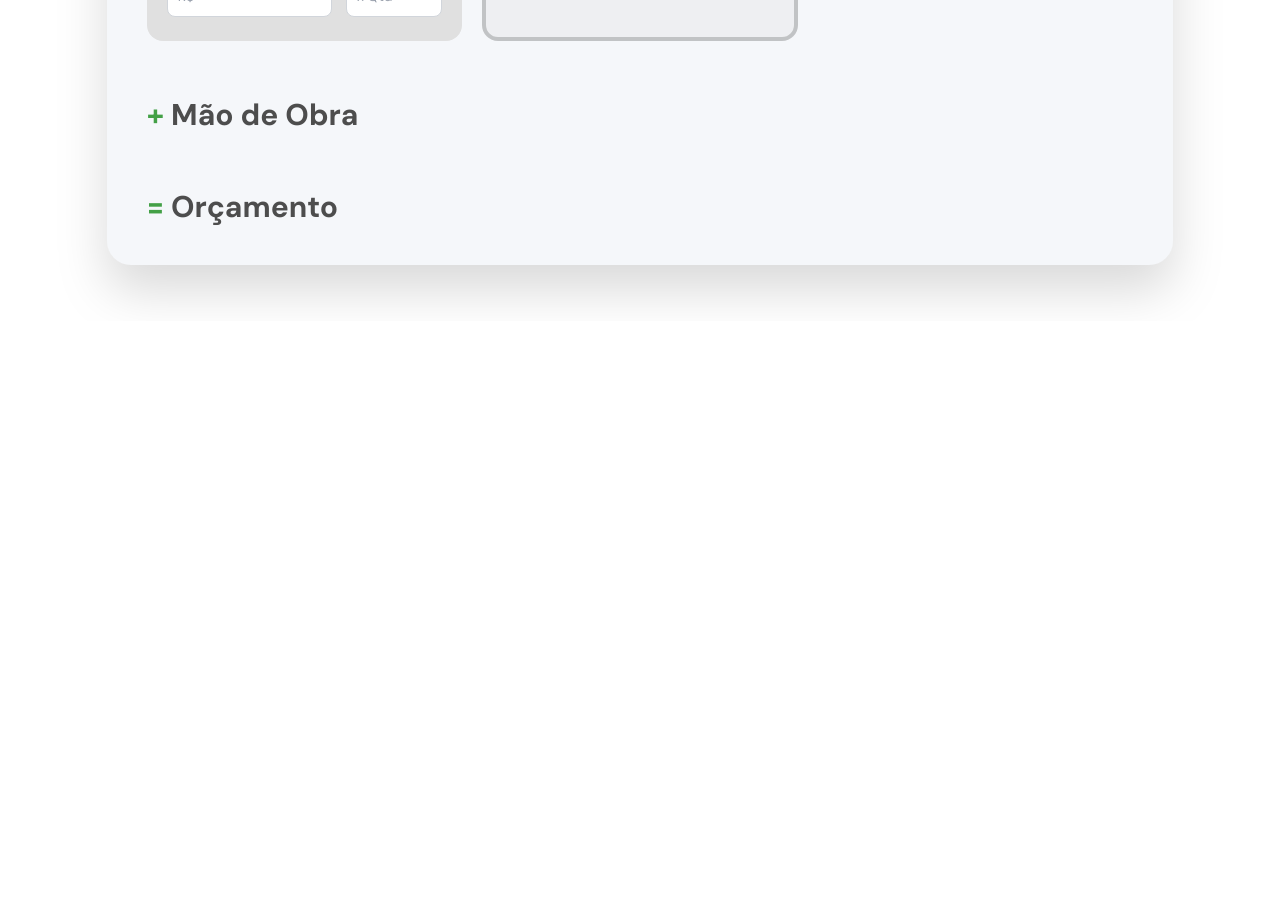
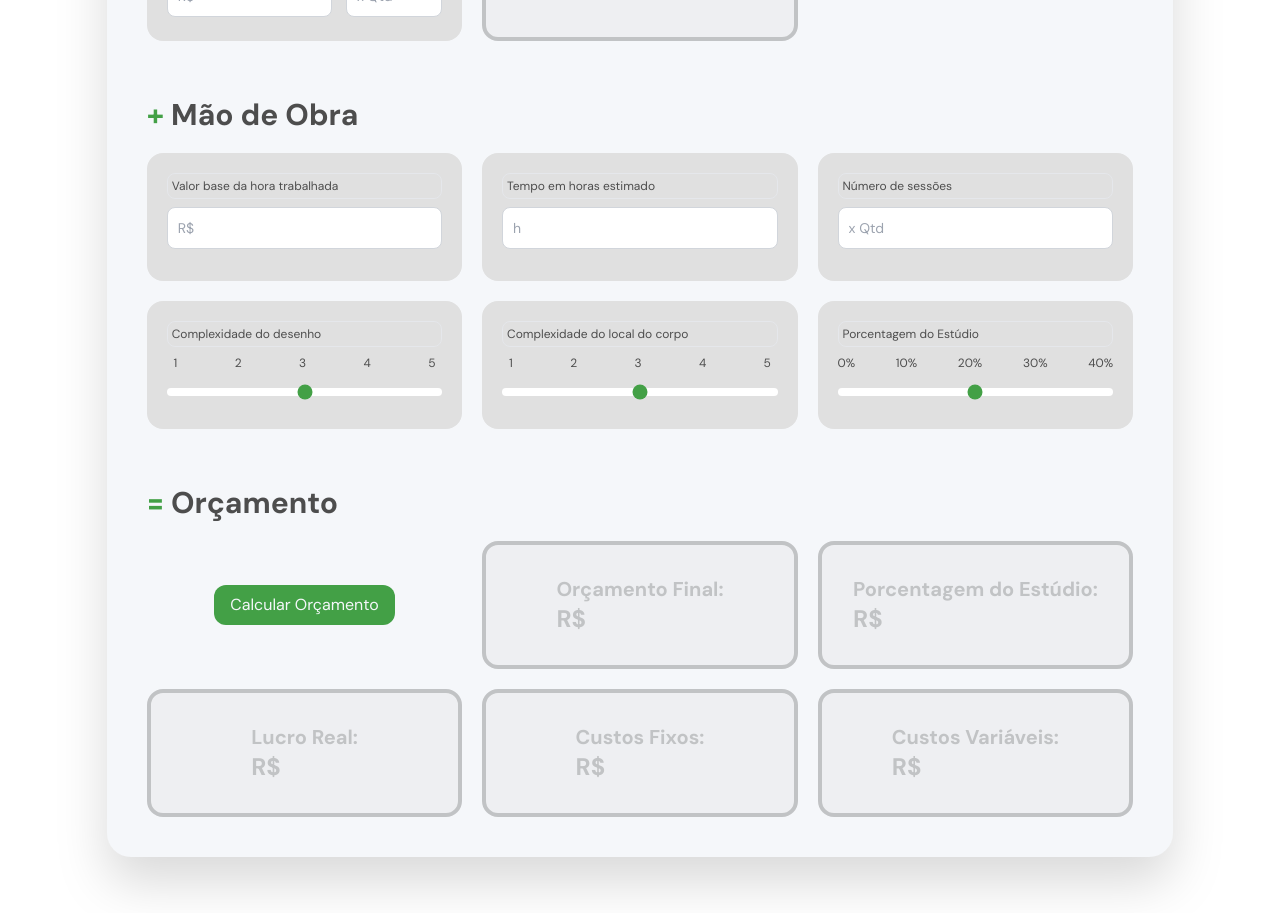
Before and after one commit to bruno8campos/quanto-e, a React (Vite) app: page / in a window 1280 px wide. Shown: the part 1340-2253 px from the top of the page. Before the commit the page ends 1661 px from the top, so only its background shows below. Built offline with nearby package versions, Linux system fonts and the light colour scheme.

Commit message:
Adicionadas Sessões Mão de Obra e Orçamento, Falta implementar funcionalidade

```diff
--- /dev/null
+++ b/src/scenes/calculadora/MaoDeObra.tsx
@@ -0,0 +1,135 @@
+import { useState } from "react";
+
+type Props = {};
+
+const MaoDeObra = (props: Props) => {
+  const [valorHora, setValorHora] = useState<number>(0);
+  const [tempo, setTempo] = useState<number>(0);
+  const [sessoes, setSessoes] = useState<number>(0);
+
+  const handleChangeValorHora = (event: any) => {
+    setValorHora(event.target.value);
+  };
+  const handleChangeTempo = (event: any) => {
+    setTempo(event.target.value);
+  };
+
+  const handleChangeSessoes = (event: any) => {
+    setSessoes(event.target.value);
+  };
+
+  return (
+    <div className="items-center gap-[2%] md:flex md:flex-wrap">
+      {/* Componente Valor Hora */}
+      <div className="relative mt-5 h-32 rounded-2xl bg-gray-100 p-5 md:w-[32%]">
+        <label className=" mb-2 block w-full rounded-lg border p-1 text-xs">
+          Valor base da hora trabalhada
+        </label>
+        <input
+          type="number"
+          id="hora-trabalho"
+          className="block w-full rounded-lg border border-gray-300 bg-white p-2.5 text-sm text-gray-500 focus:border-blue-500 focus:ring-blue-500"
+          placeholder="R$"
+          onChange={handleChangeValorHora}
+          required
+        />
+      </div>
+      {/* Componente Tempo Estimado */}
+      <div className="relative mt-5 h-32 rounded-2xl bg-gray-100 p-5 md:w-[32%]">
+        <label className=" mb-2 block w-full rounded-lg border p-1 text-xs">
+          Tempo em horas estimado
+        </label>
+        <input
+          type="number"
+          id="hora-trabalho"
+          className="block w-full rounded-lg border border-gray-300 bg-white p-2.5 text-sm text-gray-500 focus:border-blue-500 focus:ring-blue-500"
+          placeholder="h"
+          onChange={handleChangeTempo}
+          required
+        />
+      </div>
+      {/* Componente Sessões Estimadas */}
+      <div className="relative mt-5 h-32 rounded-2xl bg-gray-100 p-5 md:w-[32%]">
+        <label className=" mb-2 block w-full rounded-lg border p-1 text-xs">
+          Número de sessões
+        </label>
+        <input
+          type="number"
+          id="hora-trabalho"
+          className="block w-full rounded-lg border border-gray-300 bg-white p-2.5 text-sm text-gray-500 focus:border-blue-500 focus:ring-blue-500"
+          placeholder="x Qtd"
+          onChange={handleChangeSessoes}
+          required
+        />
+      </div>
+      {/* Componente Complexidade Desenho */}
+      <div className="relative mt-5 h-32 rounded-2xl bg-gray-100 p-5 md:w-[32%]">
+        <label className=" mb-2 block w-full rounded-lg border p-1 text-xs">
+          Complexidade do desenho
+        </label>
+        <div className="mx-auto mb-2 flex w-[95%] justify-between text-xs">
+          <p>1</p>
+          <p>2</p>
+          <p>3</p>
+          <p>4</p>
+          <p>5</p>
+        </div>
+        <input
+          className="h-2 w-full cursor-pointer appearance-none rounded-lg accent-primary-100"
+          min={1}
+          max={1.4}
+          step={0.1}
+          type="range"
+          name="complexidade-desenho"
+          id="complexidade-desenho"
+        />
+      </div>
+      {/* Componente Local do Corpo */}
+      <div className="relative mt-5 h-32 rounded-2xl bg-gray-100 p-5 md:w-[32%]">
+        <label className=" mb-2 block w-full rounded-lg border p-1 text-xs">
+          Complexidade do local do corpo
+        </label>
+        <div className="mx-auto mb-2 flex w-[95%] justify-between text-xs">
+          <p>1</p>
+          <p>2</p>
+          <p>3</p>
+          <p>4</p>
+          <p>5</p>
+        </div>
+        <input
+          className="h-2 w-full cursor-pointer appearance-none rounded-lg accent-primary-100"
+          min={1}
+          max={1.4}
+          step={0.1}
+          type="range"
+          name="complexidade-local-corpo"
+          id="complexidade-local-corpo"
+        />
+      </div>
+      {/* Componente Porcentagem Estúdio */}
+      <div className="relative mt-5 h-32 rounded-2xl bg-gray-100 p-5 md:w-[32%]">
+        <label className=" mb-2 block w-full rounded-lg border p-1 text-xs">
+          Porcentagem do Estúdio
+        </label>
+        <div className="mb-2 flex w-full justify-between text-xs">
+          <p>0%</p>
+          <p>10%</p>
+          <p>20%</p>
+          <p>30%</p>
+          <p>40%</p>
+        </div>
+        <input
+          className="h-2 w-full cursor-pointer appearance-none rounded-lg accent-primary-100"
+          min={0.1}
+          max={0.5}
+          step={0.1}
+          type="range"
+          name="porcentagem-estudio"
+          id="porcentagem-estudio"
+        />
+      </div>
+    </div>
+  );
+};
+
+export default MaoDeObra;
--- /dev/null
+++ b/src/scenes/calculadora/Orcamento.tsx
@@ -0,0 +1,51 @@
+type Props = {};
+
+const Orcamento = (props: Props) => {
+  return (
+    <div className="items-center gap-[2%] md:flex md:flex-wrap">
+      {/* Botão Calcular Orçamento */}
+      <div className=" mt-5 flex items-center justify-center p-5 md:w-[32%]">
+        <button className="rounded-xl bg-primary-100 px-4 py-2 text-gray-50 transition duration-100 hover:cursor-pointer hover:bg-lime-200 hover:text-primary-300 active:bg-gray-300">
+          Calcular Orçamento
+        </button>
+      </div>
+      {/* Orçamento Final */}
+      <div className="mt-5 flex h-32 items-center justify-center rounded-2xl border-4 border-gray-500 bg-gray-100 p-5 opacity-30 md:w-[32%]">
+        <h1 className=" text-xl font-bold">
+          Orçamento Final:{"\n"}
+          <h2 className=" text-2xl font-bold">R$ </h2>
+        </h1>
+      </div>
+      {/* Porcentagem do Estúdio */}
+      <div className="mt-5 flex h-32 items-center justify-center rounded-2xl border-4 border-gray-500 bg-gray-100 p-5 opacity-30 md:w-[32%]">
+        <h1 className=" text-xl font-bold">
+          Porcentagem do Estúdio:{"\n"}
+          <h2 className=" text-2xl font-bold">R$ </h2>
+        </h1>
+      </div>
+      {/* Lucro real */}
+      <div className="mt-5 flex h-32 items-center justify-center rounded-2xl border-4 border-gray-500 bg-gray-100 p-5 opacity-30 md:w-[32%]">
+        <h1 className=" text-xl font-bold">
+          Lucro Real:{"\n"}
+          <h2 className=" text-2xl font-bold">R$ </h2>
+        </h1>
+      </div>
+      {/* Custos Fixos */}
+      <div className="mt-5 flex h-32 items-center justify-center rounded-2xl border-4 border-gray-500 bg-gray-100 p-5 opacity-30 md:w-[32%]">
+        <h1 className=" text-xl font-bold">
+          Custos Fixos:{"\n"}
+          <h2 className=" text-2xl font-bold">R$ </h2>
+        </h1>
+      </div>
+      {/* Custos Variáveis */}
+      <div className="mt-5 flex h-32 items-center justify-center rounded-2xl border-4 border-gray-500 bg-gray-100 p-5 opacity-30 md:w-[32%]">
+        <h1 className=" text-xl font-bold">
+          Custos Variáveis:{"\n"}
+          <h2 className=" text-2xl font-bold">R$ </h2>
+        </h1>
+      </div>
+    </div>
+  );
+};
+
+export default Orcamento;
--- a/src/scenes/calculadora/index.tsx
+++ b/src/scenes/calculadora/index.tsx
@@ -3,6 +3,8 @@ import CaixaCustoFixo from "./CaixaCustoFixo";
 import CaixaCustoVar from "./CaixaCustoVar";
 import { CustoFixo } from "@/shared/types";
 import { CustoVar } from "@/shared/types";
+import MaoDeObra from "./MaoDeObra";
+import Orcamento from "./Orcamento";
 
 const Calculadora = () => {
   const [custosFixos, setCustosFixos] = useState<CustoFixo[]>([
@@ -16,7 +18,7 @@ const Calculadora = () => {
     {
       id: 1,
       value: 0,
-      qtd: 0,
+      qtd: 1,
     },
   ]);
 
@@ -39,7 +41,7 @@ const Calculadora = () => {
       {
         id: custosVar.length === 0 ? 1 : custosVar[custosVar.length - 1].id + 1,
         value: 0,
-        qtd: 0,
+        qtd: 1,
       },
     ]);
   };
@@ -78,14 +80,14 @@ const Calculadora = () => {
             </div>
 
             {/* Botão auxiliar dev Printar array de Componentes Custo Fixo */}
-            <div
+            {/* <div
               onClick={() => {
                 console.log(custosFixos);
               }}
               className=" mt-5 flex h-32 cursor-pointer items-center justify-center rounded-2xl border-4 border-gray-500 bg-gray-100 p-5 opacity-30 hover:opacity-50 active:opacity-40 md:w-[32%]"
             >
               <h1 className=" text-6xl font-bold">Print</h1>
-            </div>
+            </div> */}
           </div>
         </div>
         {/* Caixa Custos Variáveis */}
@@ -117,12 +119,15 @@ const Calculadora = () => {
           <h1 className="text-3xl font-bold">
             <span className="text-primary-100">+</span> Mão de Obra
           </h1>
+          {/* Componentes de Mão de Obra */}
+          <MaoDeObra />
         </div>
         {/* Caixa Orçamento */}
         <div className="mb-4 p-10">
           <h1 className="text-3xl font-bold">
             <span className="text-primary-100">=</span> Orçamento
           </h1>
+          <Orcamento />
         </div>
       </div>
     </section>
```
